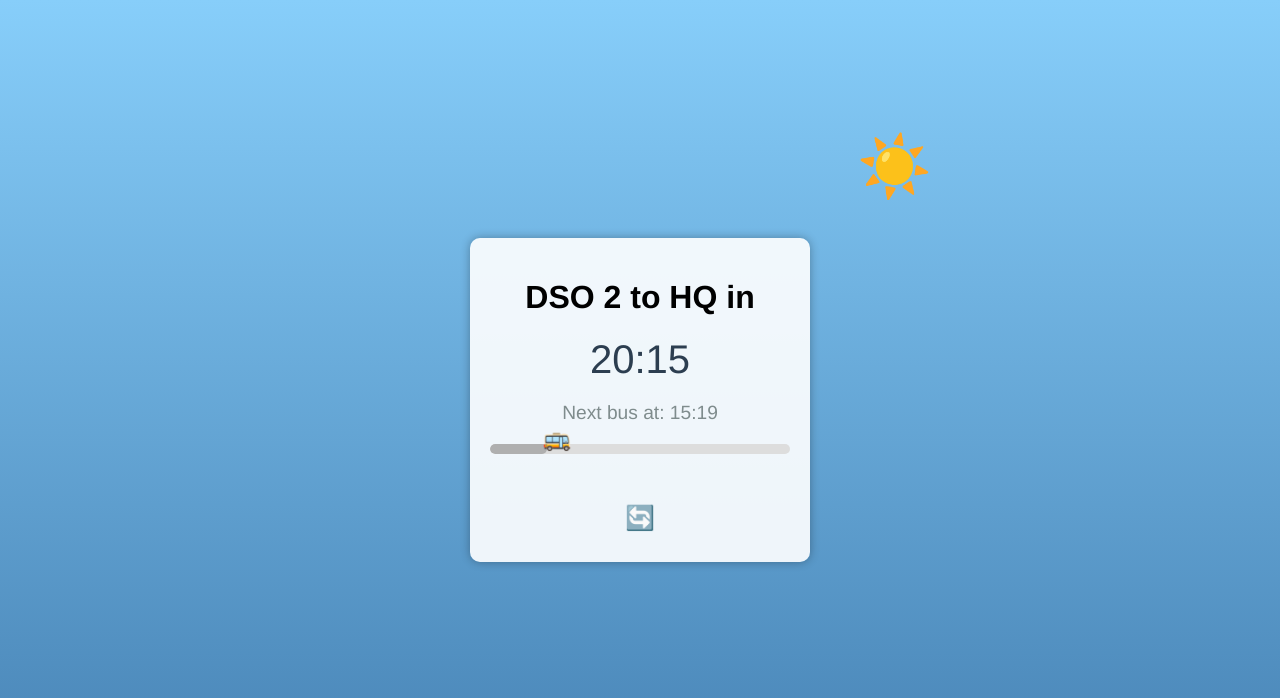
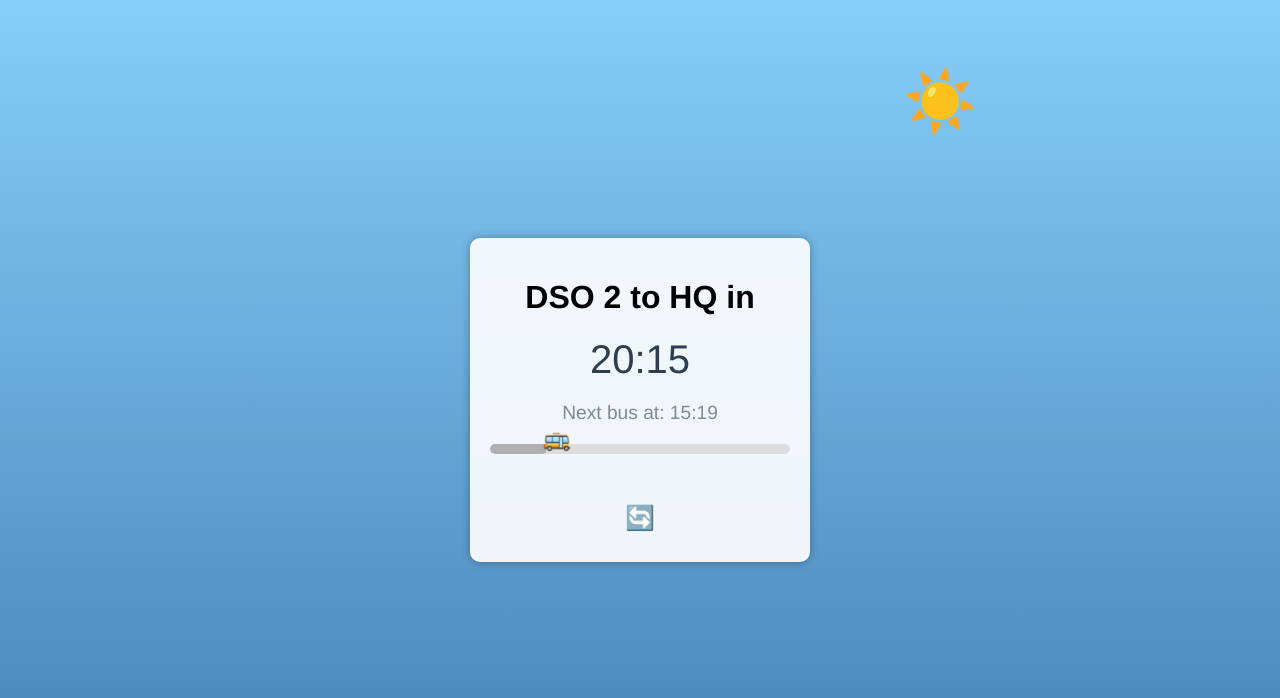
Before and after one commit to adriacp96/dso, a plain HTML site: page index.html in a window 1280 px wide. Shown: the top 698 px of the page. Drawn offline with Linux system fonts and the light colour scheme.

Commit message:
Update index.html

```diff
--- a/index.html
+++ b/index.html
@@ -242,6 +242,9 @@
             const celestial = document.getElementById('celestialBody');
             let gradient;
 
+            // Dubai sunrise/sunset times (approximate averages)
+            // Sunrise: ~6:30 AM (6.5 hours), Sunset: ~6:30 PM (18.5 hours)
+            // Day length: ~12 hours, Night: ~12 hours
             if (hours >= 5 && hours < 7) {
                 gradient = 'linear-gradient(to bottom, #ff8c5a, #ffd700)';
                 celestial.textContent = '☀️';
@@ -258,19 +261,31 @@
 
             document.body.style.background = gradient;
 
-            let progress, topPosition, leftPosition;
-            if (hours >= 5 && hours < 19) {
-                progress = (totalMinutes - 5 * 60) / (14 * 60);
+            // Calculate progress (0 to 1) across the day/night
+            let progress;
+            const sunrise = 6.5 * 60;  // 6:30 AM in minutes
+            const sunset = 18.5 * 60;  // 6:30 PM in minutes
+            const dayLength = sunset - sunrise;
+            const nightLength = 1440 - dayLength;
+
+            if (hours >= 6.5 && hours < 18.5) {
+                // Daytime (sun movement)
+                progress = (totalMinutes - sunrise) / dayLength;
             } else {
-                progress = (totalMinutes >= 19 * 60 ? totalMinutes - 19 * 60 : totalMinutes + 5 * 60) / (10 * 60);
+                // Nighttime (moon movement)
+                const nightMinutes = totalMinutes < sunrise ? totalMinutes + (1440 - sunset) : totalMinutes - sunset;
+                progress = nightMinutes / nightLength;
             }
 
-            leftPosition = 10 + progress * 80;
-            const a = 80;
-            const h = 20;
-            const x = progress - 0.5;
-            topPosition = -a * x * x + h;
+            // Position calculations
+            // Left: 0vw (start) to 100vw (end)
+            // Top: Using parabolic arc: -4h(x-0.5)² + h where h is max height
+            const leftPosition = progress * 100;  // 0 to 100vw
+            const maxHeight = 10;  // Highest point at 10vh from top
+            const x = progress - 0.5;  // Center at 0.5 (screen middle)
+            const topPosition = -4 * maxHeight * x * x + maxHeight;
 
+            // Avoid container overlap
             const container = document.querySelector('.container');
             const containerRect = container.getBoundingClientRect();
             const containerTop = containerRect.top / window.innerHeight * 100;
@@ -278,12 +293,13 @@
             const containerLeft = containerRect.left / window.innerWidth * 100;
             const containerRight = containerRect.right / window.innerWidth * 100;
 
+            let adjustedTop = topPosition;
             if (topPosition + 5 > containerTop && topPosition < containerBottom &&
                 leftPosition > containerLeft - 10 && leftPosition < containerRight + 10) {
-                topPosition = containerTop - 10;
+                adjustedTop = containerTop - 10;
             }
 
-            celestial.style.top = `${topPosition}vh`;
+            celestial.style.top = `${adjustedTop}vh`;
             celestial.style.left = `${leftPosition}vw`;
         }
 
@@ -316,21 +332,18 @@
             const remainingMinutes = timeDifference;
 
             // Cambio específico a rojo en 5 segundos cuando quedan exactamente 3 minutos
-            if (remainingMinutes <= 3 && remainingMinutes > 2.9167) { // 2.9167 = 3 minutes - 5 seconds
-                // Iniciar transición de 5 segundos a rojo
+            if (remainingMinutes <= 3 && remainingMinutes > 2.9167) {
                 progressFill.style.transition = 'background-color 5s linear';
                 progressFill.style.backgroundColor = 'rgb(255, 0, 0)';
             } else if (remainingMinutes > 3) {
-                // Color normal basado en progreso
                 const startColor = 204;
                 const endColor = 51;
                 const colorValue = Math.round(startColor - (startColor - endColor) * (percentage / 100));
                 progressFill.style.backgroundColor = `rgb(${colorValue}, ${colorValue}, ${colorValue})`;
                 progressFill.style.transition = 'background-color 0.5s linear';
             } else if (remainingMinutes <= 2.9167) {
-                // Mantener rojo completo después de la transición
                 progressFill.style.backgroundColor = 'rgb(255, 0, 0)';
-                progressFill.style.transition = 'none'; // Evitar transiciones adicionales
+                progressFill.style.transition = 'none';
             }
 
             document.getElementById('busEmoji').style.left = `${busPosition}px`;
```
